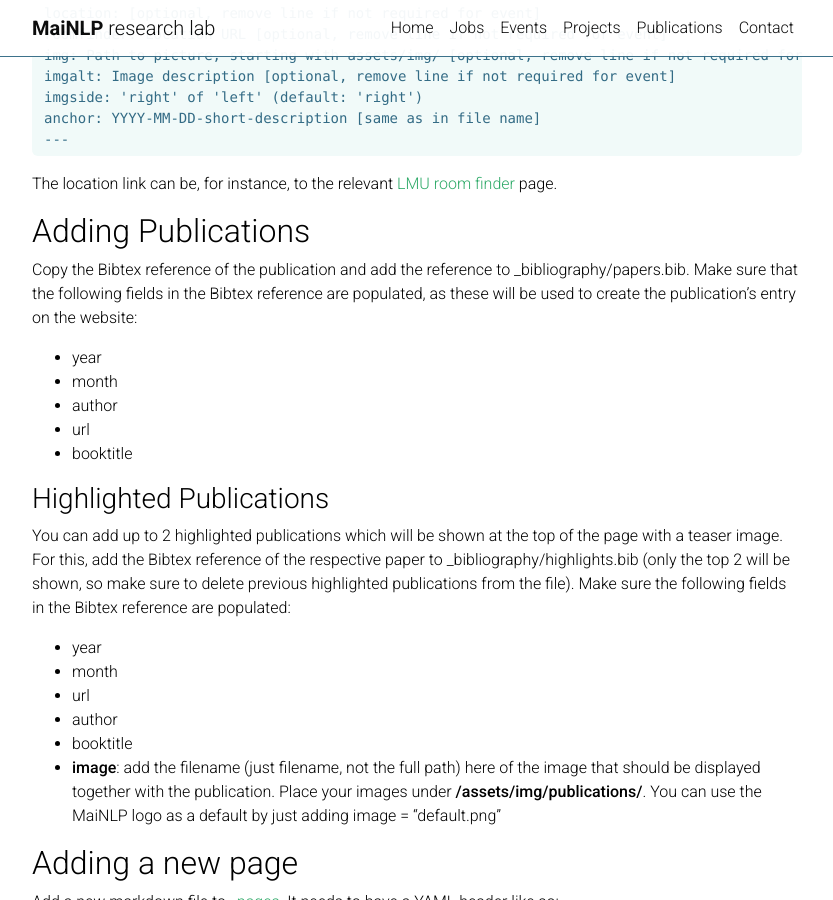
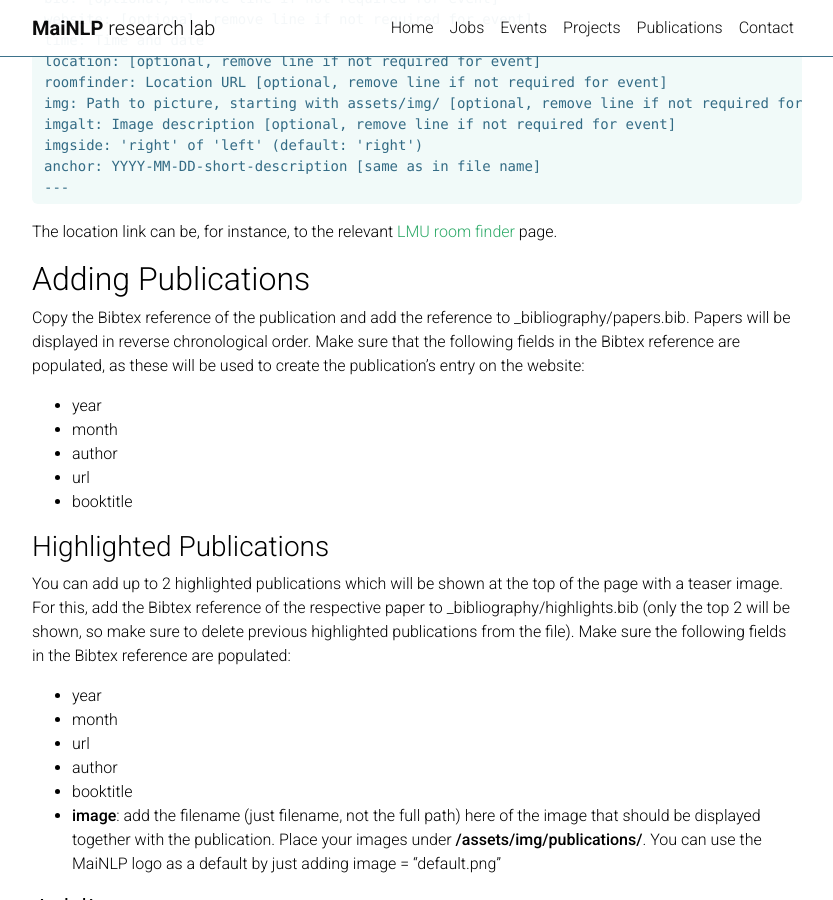
Before and after one commit to mainlp/mainlp.github.io, a Jekyll site: the page built from _pages/website-notes.md, in a window 1280 px wide and 900 px high, scrolled down 1984 px. Shown: the whole window, without its empty margins (223-1056 px from the left). Built offline with Jekyll 4.4.1, drawn with Linux system fonts in a browser that asks for light colours; comment, search, counter and statistics services are not loaded; a style sheet for code colours, icons or effects is not loaded; some of the changed text lies outside the part shown.

Commit message:
Added more details to website-notes for publications

```diff
--- a/_pages/website-notes.md
+++ b/_pages/website-notes.md
@@ -95,7 +97,7 @@ The location link can be, for instance, to the relevant [LMU room finder](https:
 
 ## Adding Publications
 
-Copy the Bibtex reference of the publication and add the reference to _bibliography/papers.bib. Make sure that the following fields in the Bibtex reference are populated, as these will be used to create the publication's entry on the website:
+Copy the Bibtex reference of the publication and add the reference to _bibliography/papers.bib. Papers will be displayed in reverse chronological order. Make sure that the following fields in the Bibtex reference are populated, as these will be used to create the publication's entry on the website:
  - year
  - month
  - author
```
Also changed, not shown: other parts of _pages/website-notes.md (+2 -0 lines).
